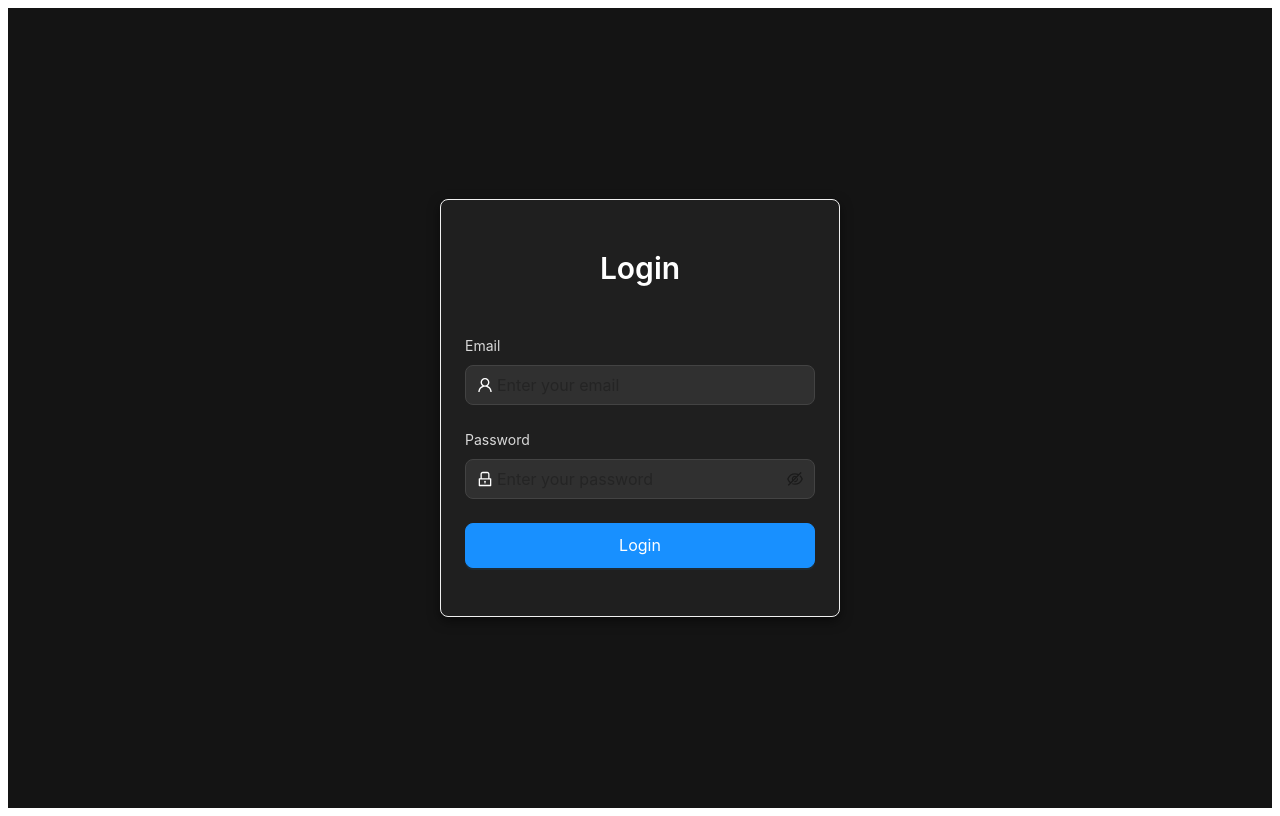
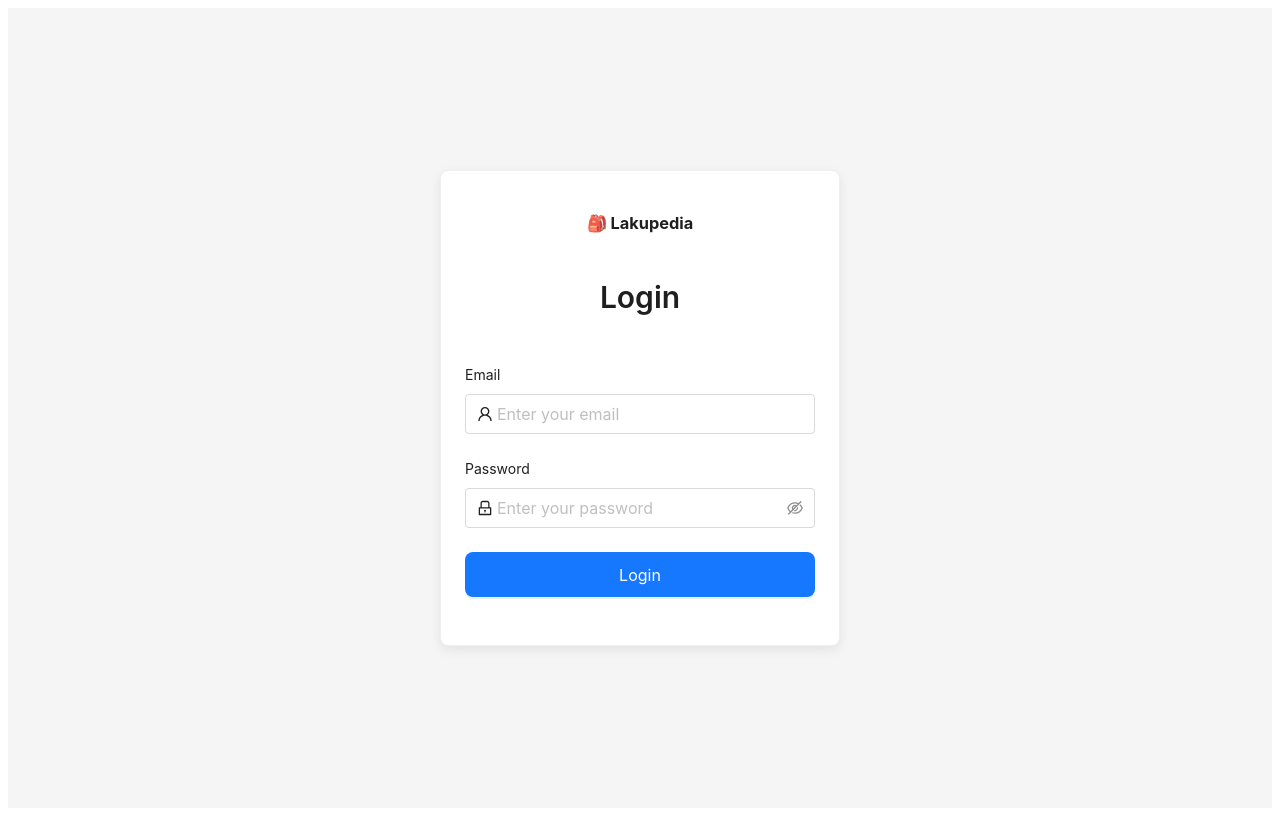
Before and after one commit to rahmatrians/lakupedia, a React (Vite) app: page /login in a window 1280 px wide. Built offline with nearby package versions, Linux system fonts and the light colour scheme.

Commit message:
fixing login ui

```diff
--- a/src/components/Menus.jsx
+++ b/src/components/Menus.jsx
@@ -183,7 +183,7 @@ const Menus = () => {
                             </span>
                         </Dropdown>
                     ) : (
-                        <Button>Login</Button>
+                        <Button onClick={() => nav("/login")}>Login</Button>
                     )}
                 </Space>
 
--- a/src/pages/Login.jsx
+++ b/src/pages/Login.jsx
@@ -1,8 +1,8 @@
-import React, { useState } from 'react';
+import React, { useState, useCallback } from 'react';
 import axios from 'axios';
 import { useNavigate } from 'react-router';
 import { useToast } from '../components/ToastContext';
-import { Form, Input, Button, Card, Typography, Layout, Space } from 'antd';
+import { Form, Input, Button, Card, Typography, Layout, Space, theme } from 'antd';
 import { UserOutlined, LockOutlined } from '@ant-design/icons';
 
 const { Title } = Typography;
@@ -13,8 +13,9 @@ function Login() {
     const { showToast } = useToast();
     const [loading, setLoading] = useState(false);
     const [form] = Form.useForm();
+    const { token } = theme.useToken();
 
-    const handleSubmit = async (values) => {
+    const handleSubmit = useCallback(async (values) => {
         setLoading(true);
         try {
             const response = await axios.post("http://localhost:3002/login", {
@@ -27,15 +28,15 @@ function Login() {
             showToast("Berhasil login", "success");
             navigate("/");
         } catch (error) {
-            console.log(error);
+            console.error("Login failed:", error);
             showToast("Gagal login", "error");
         } finally {
             setLoading(false);
         }
-    };
+    }, [navigate, showToast]);
 
     return (
-        <Layout className="layout" style={{ minHeight: '100vh', background: '#141414' }}>
+        <Layout className="layout" style={{ minHeight: '100vh', background: '#f5f5f5' }}>
             <Content style={{
                 display: 'flex',
                 justifyContent: 'center',
@@ -46,14 +47,18 @@ function Login() {
                     style={{
                         width: 400,
                         maxWidth: '100%',
-                        background: '#1f1f1f',
-                        borderRadius: 8,
-                        boxShadow: '0 4px 12px rgba(0, 0, 0, 0.5)'
+                        background: '#ffffff',
+                        boxShadow: '0 4px 12px rgba(0, 0, 0, 0.08)'
                     }}
                 >
+
+                    <center>
+                        <h3>🎒 Lakupedia</h3>
+                    </center>
+
                     <Space direction="vertical" size="large" style={{ width: '100%' }}>
                         <div style={{ textAlign: 'center' }}>
-                            <Title level={2} style={{ color: '#fff', marginBottom: 24 }}>Login</Title>
+                            <Title level={2} style={{ color: token.colorTextHeading, marginBottom: 24 }}>Login</Title>
                         </div>
 
                         <Form
@@ -66,7 +71,7 @@ function Login() {
                         >
                             <Form.Item
                                 name="email"
-                                label={<span style={{ color: '#d9d9d9' }}>Email</span>}
+                                label="Email"
                                 rules={[
                                     { required: true, message: 'Please input your email!' },
                                     { type: 'email', message: 'Please enter a valid email!' }
@@ -76,20 +81,20 @@ function Login() {
                                     prefix={<UserOutlined />}
                                     placeholder="Enter your email"
                                     size="large"
-                                    style={{ background: '#303030', border: '1px solid #434343', color: '#fff' }}
+                                    style={{ borderRadius: 4 }}
                                 />
                             </Form.Item>
 
                             <Form.Item
                                 name="password"
-                                label={<span style={{ color: '#d9d9d9' }}>Password</span>}
+                                label="Password"
                                 rules={[{ required: true, message: 'Please input your password!' }]}
                             >
                                 <Input.Password
                                     prefix={<LockOutlined />}
                                     placeholder="Enter your password"
                                     size="large"
-                                    style={{ background: '#303030', border: '1px solid #434343', color: '#fff' }}
+                                    style={{ borderRadius: 4 }}
                                 />
                             </Form.Item>
 
@@ -101,9 +106,7 @@ function Login() {
                                     block
                                     loading={loading}
                                     style={{
-                                        height: 45,
-                                        background: '#1890ff',
-                                        borderColor: '#1890ff'
+                                        height: 45
                                     }}
                                 >
                                     Login
```
